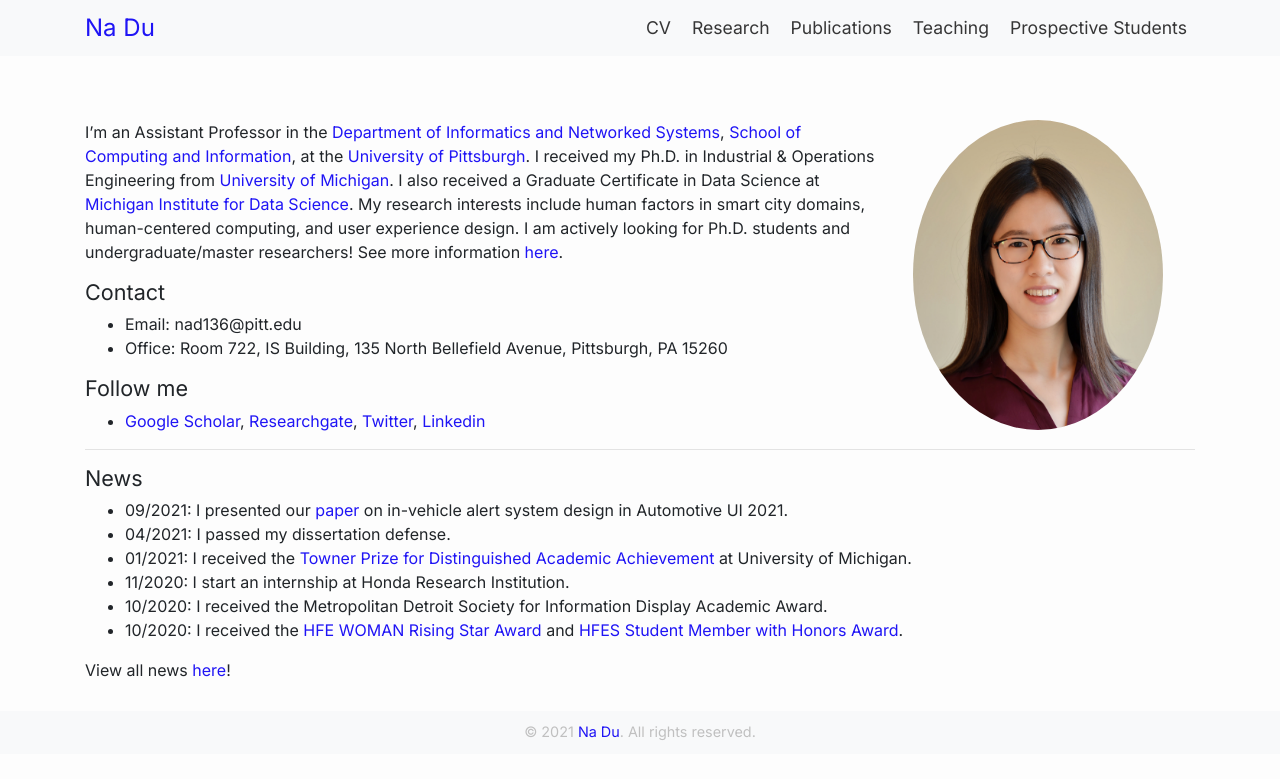
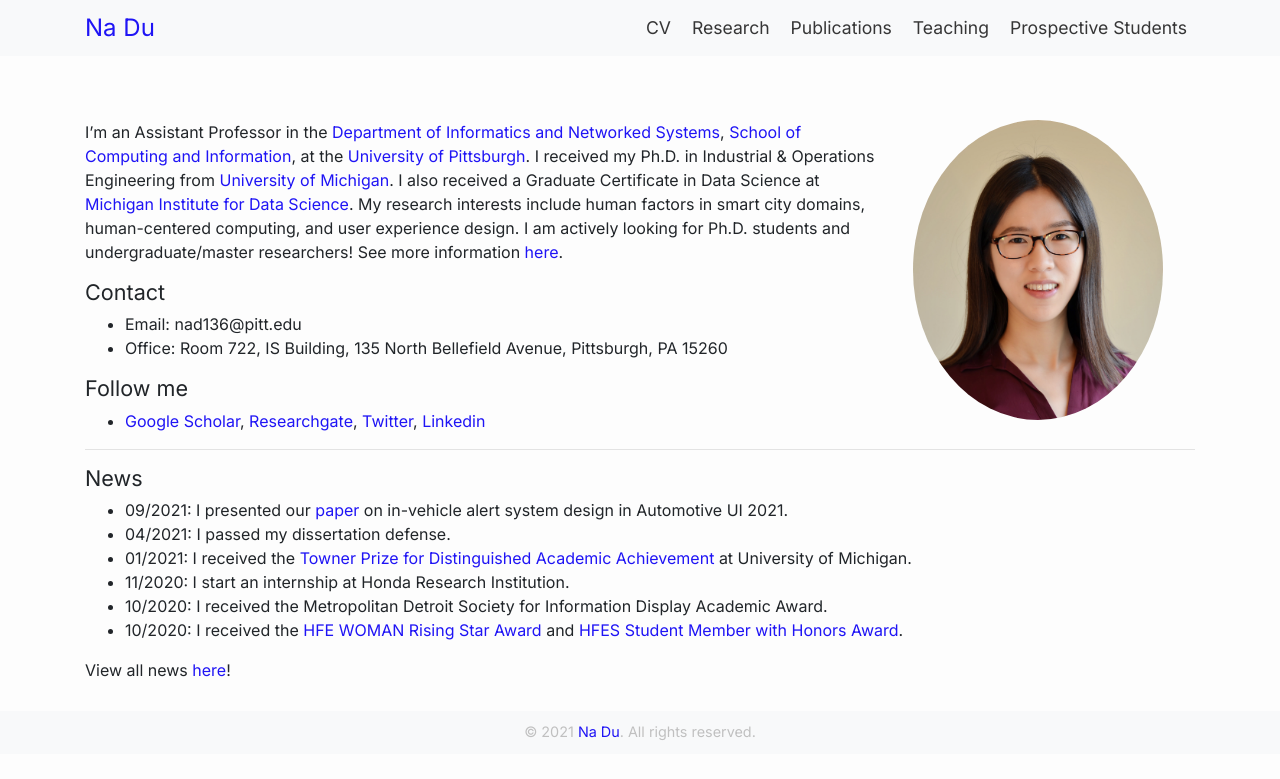
Before and after one commit to nadu-pitt/nadu-pitt.github.io, a Jekyll site: the page built from index.md, in a window 1280 px wide. Shown: the top 779 px of the page. Built offline with Jekyll 4.4.1, drawn with Linux system fonts in a browser that asks for light colours.

Commit message:
changpic

```diff
--- a/index.md
+++ b/index.md
@@ -6,7 +6,7 @@ layout: page
 <!-- <p>&nbsp;</p> -->
 
 
-<img src="images/Profile/NaDu2.jpeg" class="avatar" alt="Avatar" width="80" height="310">
+<img src="images/Profile/NaDu2.jpeg" class="avatar" alt="Avatar" width="80" height="300">
 
 <!-- <img align="left" width="300" height="300" src="https://ioe.engin.umich.edu/wp-content/uploads/sites/4/2017/09/NaDu_600x600_2020.jpeg"> -->
 
```
